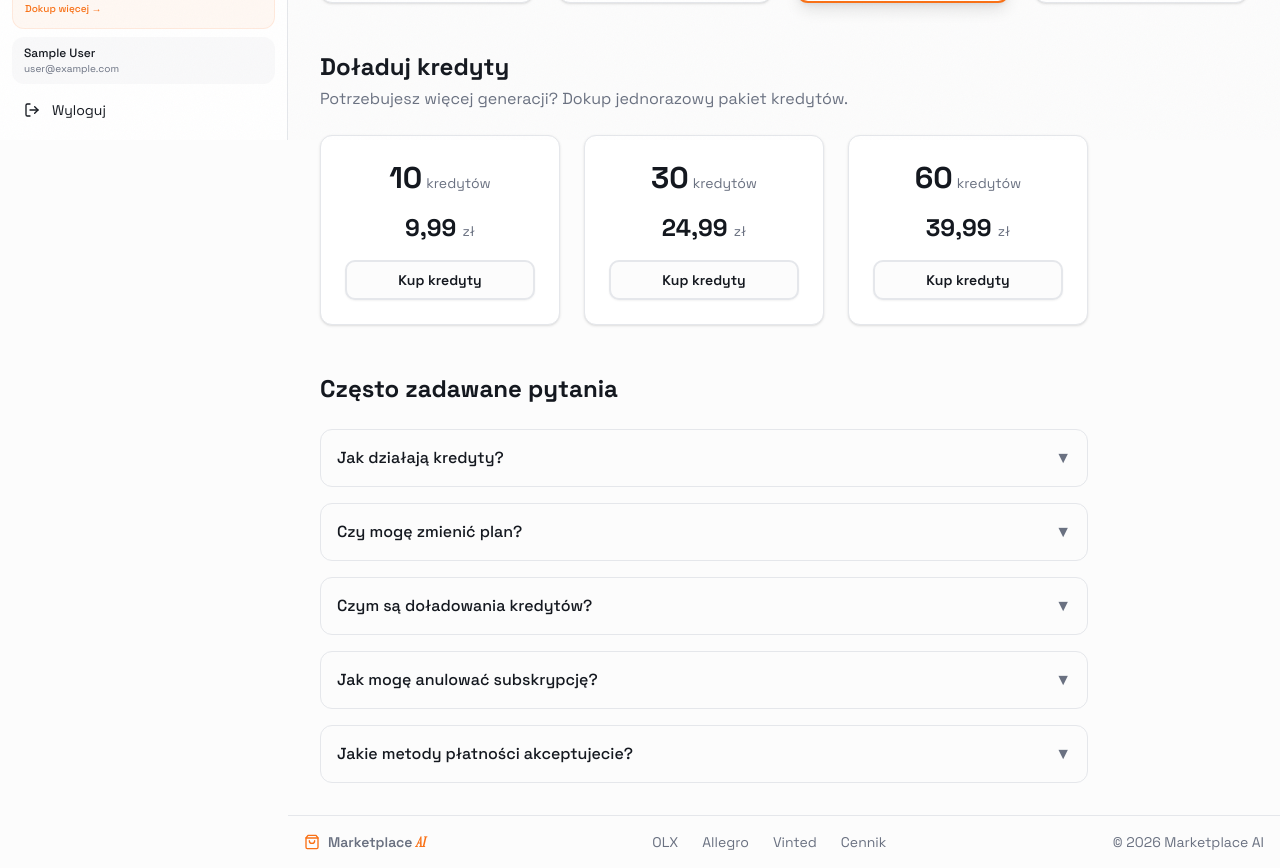
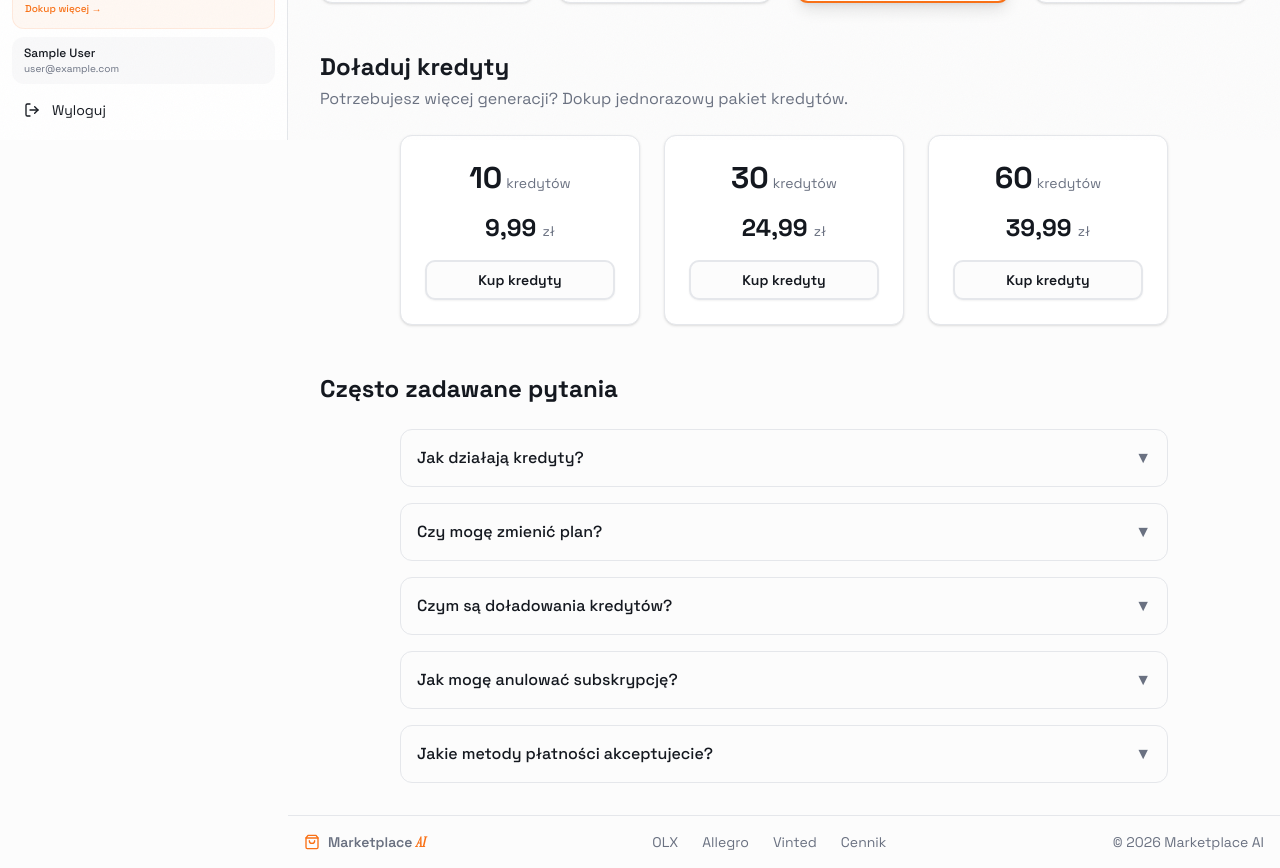
Before and after one commit to esh0/AI-Listings-Assistant, a Next.js app: page /dashboard/pricing in a window 1280 px wide. Shown: the part 660-1528 px from the top of the page. Built offline with nearby package versions, Linux system fonts and the light colour scheme; no server answers; the database is empty; sample sign-in values are in the browser's storage.

Commit message:
fix: center boost grid and FAQ list, keep FAQ header left-aligned

```diff
--- a/app/dashboard/pricing/page.tsx
+++ b/app/dashboard/pricing/page.tsx
@@ -227,7 +227,7 @@ export default function DashboardPricingPage() {
                     </p>
                 </div>
 
-                <div className="grid grid-cols-1 md:grid-cols-3 gap-6 max-w-3xl">
+                <div className="grid grid-cols-1 md:grid-cols-3 gap-6 max-w-3xl mx-auto">
                     {BOOSTS.map((boost) => (
                         <Card key={boost.key} className="p-6 text-center space-y-4">
                             <div>
@@ -251,9 +251,9 @@ export default function DashboardPricingPage() {
             </div>
 
             {/* FAQ */}
-            <div className="space-y-6 max-w-3xl">
+            <div className="space-y-6">
                 <h2 className="text-2xl font-bold">Często zadawane pytania</h2>
-                <div className="space-y-4">
+                <div className="space-y-4 max-w-3xl mx-auto">
                     {[
                         {
                             q: "Jak działają kredyty?",
```
